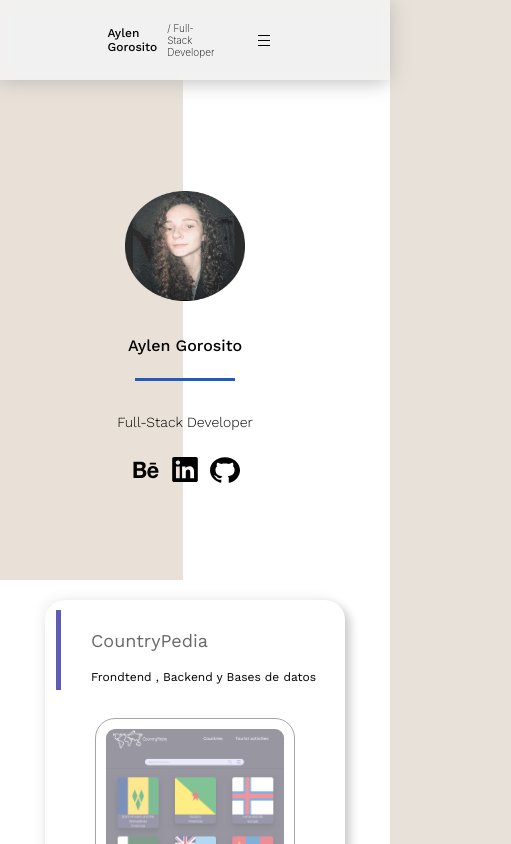
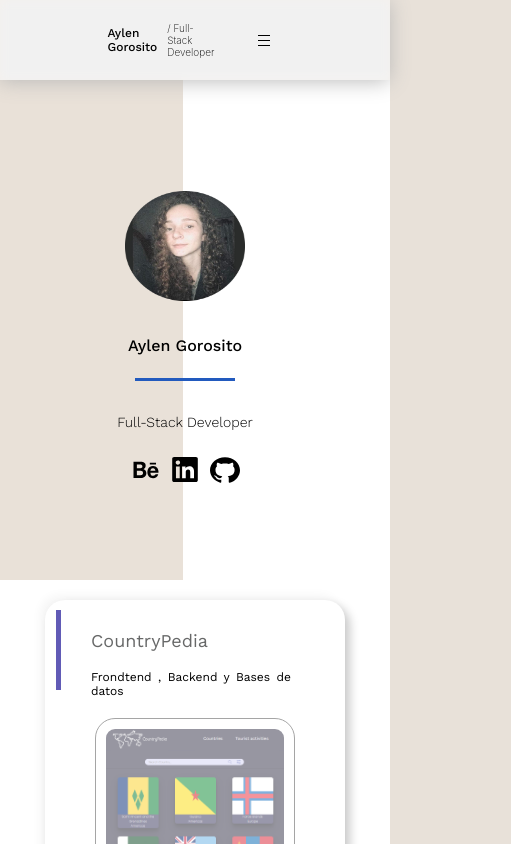
Before and after one commit to AylenGorosito313/portfolio, a React (Vite) app: page / in a window 390 px wide. Shown: the top 844 px of the page, 511 px wide, since content can reach past the window. Built offline with nearby package versions, Linux system fonts and the light colour scheme.

Commit message:
Update Proyects.css

```diff
--- a/src/pages/proyects/Proyects.css
+++ b/src/pages/proyects/Proyects.css
@@ -439,7 +439,7 @@
     font-family: Work sans;
     font-weight: 400;
     font-size: 12px;
-    width: 400px;
+    width: 200px;
     margin: 0;
     padding-left: 10px;
     text-align: justify;
@@ -450,7 +450,7 @@
   .text-container {
     display: flex;
     height: 50%;
-    width: auto;
+    width: 250px;
     flex-direction: column;
     justify-content: center;
   }
```
